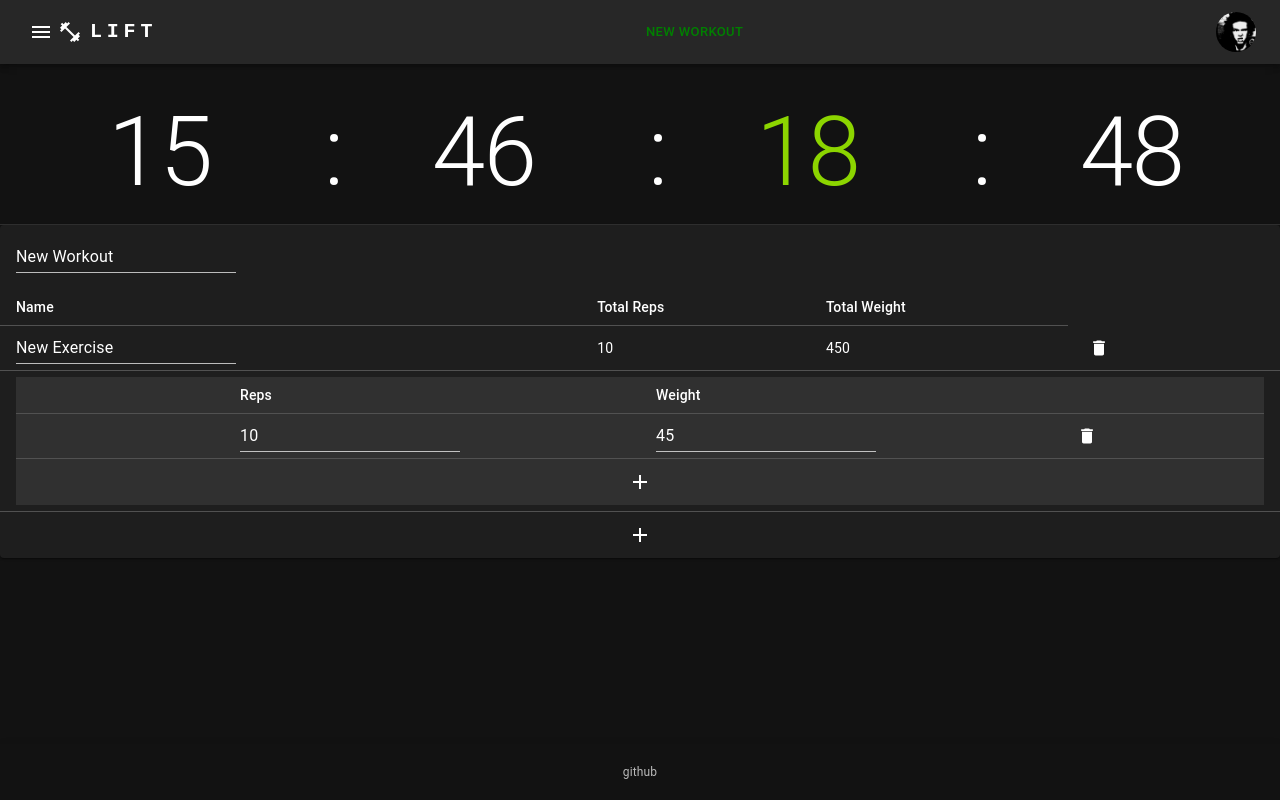
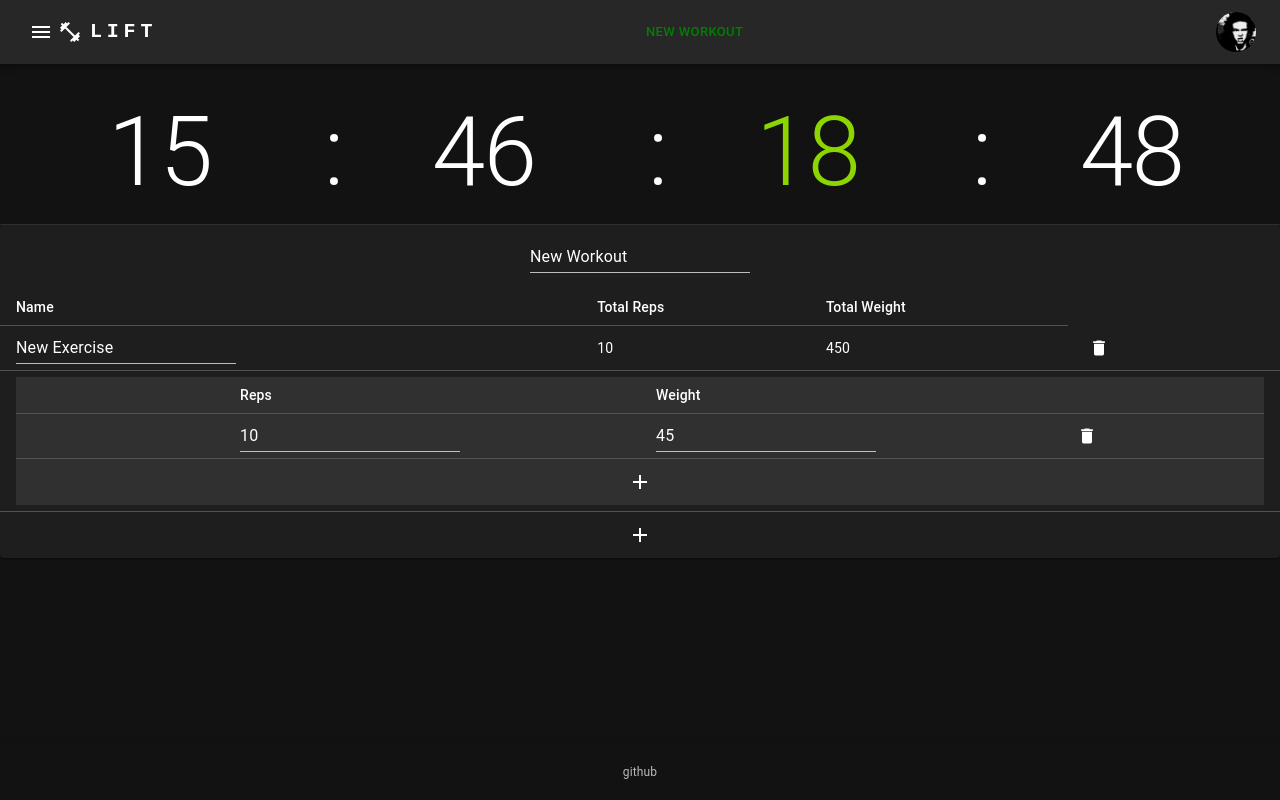
Before and after one commit to entimaniac/workout_tracker_no_ts, a React (Create React App) app: page / in a window 1280 px wide. Built offline with nearby package versions, Linux system fonts and the light colour scheme.

Commit message:
center workout name

```diff
--- a/src/layout/WorkoutLayout.js
+++ b/src/layout/WorkoutLayout.js
@@ -1,5 +1,5 @@
 import React from 'react';
-import {Paper, TextField} from "@mui/material";
+import {Grid, Paper, TextField} from "@mui/material";
 import {AppContext} from "../context/AppContext";
 import {ExerciseTable} from "../components/exercises/ExerciseTable";
 
@@ -11,8 +11,19 @@ export const WorkoutLayout = () => {
     return (
         <>
             <Paper>
-                <TextField sx={{m: 2}} value={appData.activeWorkout.name} variant="standard"
-                           onChange={updateWorkoutName}/>
+                <Grid
+                    container
+                    alignItems="center"
+                    justifyContent="center"
+                >
+                    <Grid item>
+                        <TextField sx={{m: 2}} value={appData.activeWorkout.name}
+                                   variant="standard"
+
+                                   onChange={updateWorkoutName}/>
+                    </Grid>
+                </Grid>
+
                 <ExerciseTable/>
             </Paper>
         </>
```
